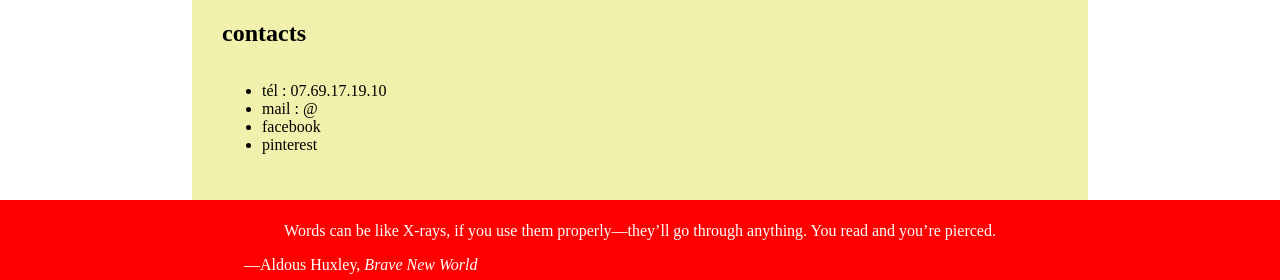
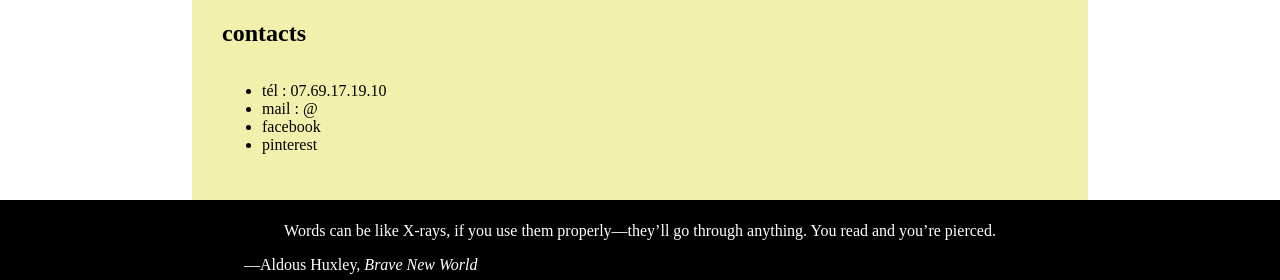
Before and after one commit to JosselinPrevostDevWeb/les_belles_choses, a PHP site: page / in a window 1280 px wide. Shown: the part 1548-1828 px from the top of the page. Run offline with PHP 8.4, Linux system fonts and the light colour scheme.

Commit message:
modification footer.css

```diff
--- a/commun/footer.css
+++ b/commun/footer.css
@@ -3,7 +3,7 @@ footer{
     height: 80px;
     margin: 0;
     padding: 0;
-    background-color: red;
+    background-color: black;
     display: flex;
     justify-content: center;
     align-items: center;
```
